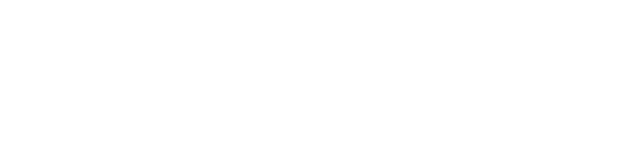
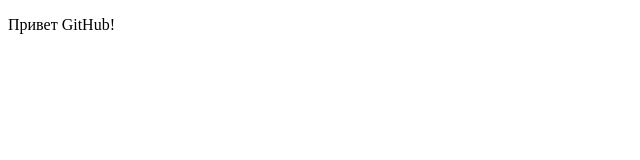
Before and after one commit to v37f/first-project, a plain HTML site: page index.html in a window 1280 px wide. Shown: the whole page, without its empty margins (0-640 px from the left). Drawn offline with Linux system fonts and the light colour scheme.

Commit message:
добавлен параграф в html

```diff
--- a/index.html
+++ b/index.html
@@ -7,6 +7,6 @@
     <title>Document</title>
 </head>
 <body>
-
+    <p>Привет GitHub!</p>
 </body>
 </html>
```
